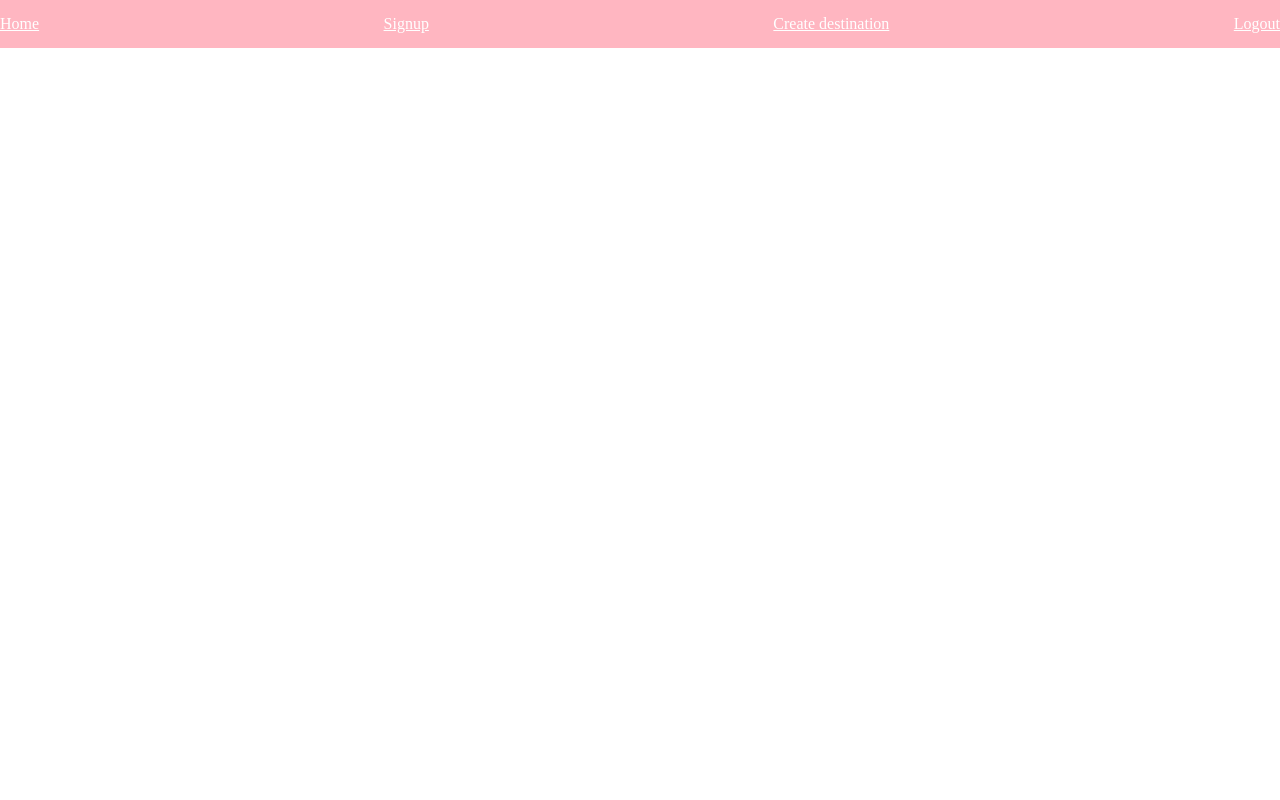
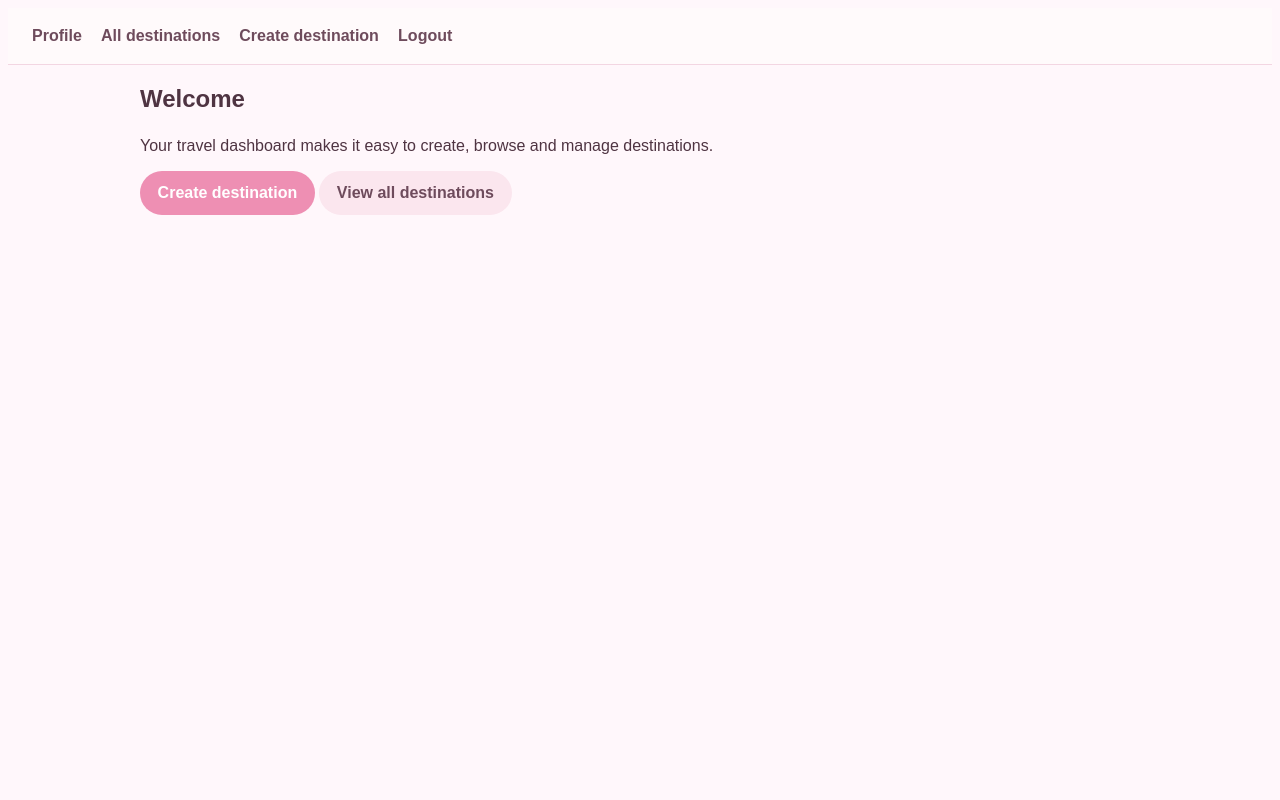
Before and after one commit to Anla0008/2026_1_travel, a Flask app: page /profile in a window 1280 px wide. Run offline with Flask 3, Linux system fonts and the light colour scheme; the visitor is signed in with stand-in values (Sample User, id 1).

Commit message:
basis funktioner med basis styling

```diff
--- a/app.py
+++ b/app.py
@@ -319,7 +319,7 @@ def api_get_destinations():
 def show_destinations():
     try:
         user = session.get("user", "")
-        return render_template("/page_destinations.html", user=user, x=x)
+        return render_template("page_destinations.html", user=user, x=x)
     except Exception as ex:
         ic(ex)
         return "Hovsa"
@@ -330,7 +330,8 @@ def api_get_destination(destination_pk):
     try:
         db, cursor = x.db()
         q= """
-            SELECT * FROM destinations WHERE destination_pk = %s
+            SELECT * FROM destinations
+            WHERE destination_pk = %s
         """
 
         cursor.execute(q, (destination_pk,))
@@ -340,7 +341,7 @@ def api_get_destination(destination_pk):
 
     except Exception as ex:
         ic(ex)
-        return jsonify({"Error": "System under maintenance"}), 500
+        return jsonify({"error": "System under maintenance"}), 500
 
     finally:
         if "cursor" in locals(): cursor.close()
@@ -352,6 +353,8 @@ def api_get_destination(destination_pk):
 def show_destination(destination_pk):
     try:
         user = session.get("user", "")
+        if not user:
+            return redirect("/login")
         return render_template("page_single_destination.html", user=user, x=x)
 
     except Exception as ex:
@@ -364,7 +367,7 @@ def api_destination(destination_pk):
     try:
         user = session.get("user")
         if not user:
-            return jsonify({"Error": "Unauthorized"}), 401
+            return jsonify({"error": "Unauthorized"}), 401
 
         destination_title = x.validate_destination_title()
         destination_date_from = x.validate_destination_date_from()
@@ -382,7 +385,7 @@ def api_destination(destination_pk):
                 destination_description = %s,
                 destination_location = %s,
                 destination_country = %s
-            WHERE destination_pk = %s
+            WHERE destination_pk = %s AND user_fk = %s
         """
 
         cursor.execute (q, (
@@ -392,7 +395,8 @@ def api_destination(destination_pk):
             destination_description,
             destination_location,
             destination_country,
-            destination_pk
+            destination_pk,
+            user["user_pk"]
         ))
         db.commit()
 
@@ -433,9 +437,9 @@ def api_delete_destination(destination_pk):
         db, cursor = x.db()
         q = """
             DELETE FROM destinations
-            WHERE destination_pk = %s
+            WHERE destination_pk = %s AND user_fk = %s
         """
-        cursor.execute(q, (destination_pk,))
+        cursor.execute(q, (destination_pk, user["user_pk"],))
         db.commit()
 
         return jsonify({"message": "Destination deleted"}), 200
--- a/static/app.css
+++ b/static/app.css
@@ -1,77 +1,136 @@
-* {
-  margin: 0;
+:root {
+  --bg: #fff7fb;
+  --surface: #ffffff;
+  --surface-soft: #ffeaf4;
+  --text: #4b2e3f;
+  --muted: #8a6579;
+  --border: #f3cddd;
+  --primary: #f48fb1;
+  --primary-hover: #ec7aa3;
+  --secondary: #fce4ec;
+  --shadow: 0 10px 25px rgba(244, 143, 177, 0.12);
+}
+
+body {
+  background-color: #fff7fb;
+  font-family: Arial, sans-serif;
+  color: #4f3442;
+}
+
+main {
+  max-width: 1000px;
+  margin: 0 auto;
+  padding: 2rem 1rem;
+}
+
+h1 {
+  margin-bottom: 1.5rem;
+}
+
+.main-nav {
+  display: flex;
+  gap: 1.2rem;
+  padding: 1.2rem 1.5rem;
+  border-bottom: 1px solid #f3d6e2;
+  background-color: #fffafb;
+}
+
+.main-nav a {
+  text-decoration: none;
+  color: #6e4b5c;
+  font-weight: 600;
+}
+
+.main-nav a:hover {
+  color: #d86d9a;
+}
+
+.page-shell {
   padding: 0;
-  box-sizing: border-box;
 }
-body {
-  width: 100%;
-  height: 100vh;
+
+.hero-card {
+  padding: 0;
+  background: transparent;
+  border: none;
+  box-shadow: none;
+}
+
+.destination-card,
+form {
+  background: var(--surface);
+  border: 1px solid var(--border);
+  border-radius: 18px;
+  box-shadow: var(--shadow);
+  padding: 1.5rem;
+}
+
+.destination-card {
+  padding: 1.25rem 0;
+  border-bottom: 1px solid #f1d9e3;
+}
+
+.destination-card h2 {
+  margin: 0 0 0.5rem;
+  color: #5e3d4f;
+}
+
+.destination-card p {
+  margin: 0.25rem 0;
+  color: #6f5a65;
+}
+
+form {
+  display: grid;
+  gap: 1rem;
+  margin-top: 1.5rem;
 }
 
 label {
-  span {
-    color: rgb(150 150 150);
-  }
+  display: block;
+  margin-bottom: 0.35rem;
+  color: #6e4b5c;
+  font-weight: 600;
 }
 
-#tooltip {
-  position: fixed;
-  top: 3rem;
-  left: 0;
-  z-index: 10;
+input,
+textarea {
   width: 100%;
-  display: flex;
-  justify-content: center;
-  pointer-events: none;
-
-  span {
-    padding: 1rem 2rem;
-  }
-
-  .ok {
-    background-color: lightpink;
-    border-radius: 10px;
-  }
-
-  .error {
-    background-color: lightcoral;
-    border-radius: 10px;
-  }
-}
-nav {
-  width: 100%;
-  height: 3rem;
-  background-color: lightpink;
-  display: flex;
-  justify-content: space-between;
-  align-items: center;
-  a {
-    color: white;
-  }
+  box-sizing: border-box;
+  padding: 0.9rem 1rem;
+  border: 1px solid #efc9d8;
+  border-radius: 12px;
+  background: #fffdfd;
 }
 
-#items {
-  width: 100%;
-  height: 100%;
-  display: grid;
-  grid-template-columns: 10fr 4fr;
-
-  #right {
-    padding: 1rem;
-    border-left: 1px solid black;
-    box-shadow: 0px 0px 10px black;
-  }
+textarea {
+  min-height: 120px;
+  resize: vertical;
 }
 
-.user {
-  padding: 1rem;
+button,
+.button-link {
+  display: inline-block;
+  padding: 0.8rem 1.1rem;
+  border: none;
+  border-radius: 999px;
+  text-decoration: none;
+  font-weight: 600;
+  cursor: pointer;
 }
 
-footer {
-  position: fixed;
-  bottom: 0;
-  left: 0;
-  width: 100%;
-  height: 0.5rem;
-  background-color: gray;
+button[type="submit"],
+.primary-btn {
+  background: #ee8fb3;
+  color: white;
 }
+
+button[type="submit"]:hover,
+.primary-btn:hover {
+  background: #df7ca3;
+}
+
+.secondary-btn {
+  background: #fbe6ee;
+  color: #6e4b5c;
+}
--- a/templates/_header.html
+++ b/templates/_header.html
@@ -12,16 +12,15 @@
 
     <div id="tooltip"></div>
 
-    <nav>
-        <a href="/">Home</a>
+    <nav class="main-nav">
+        <a href="/profile">Profile</a>
+        <a href="/destinations">All destinations</a>
+
+        {% if user %}
+        <a href="/create-destination">Create destination</a>
+        <a href="/logout">Logout</a>
+        {% else %}
         <a href="/signup">Signup</a>
-        <a href="/create-destination">Create destination</a>
-
-        {% if not user %}
         <a href="/login">Login</a>
-        {% else %}
-        <a href="/logout">Logout</a>
-
         {% endif %}
-
     </nav>
--- a/templates/page_create_destination.html
+++ b/templates/page_create_destination.html
@@ -22,11 +22,11 @@
 
         <div>
             <label>Description</label>
-            <textarea name="destination_desception" placeholder="Write a shot description"></textarea>
+            <textarea name="destination_description" placeholder="Write a short description"></textarea>
         </div>
 
         <div>
-            <label>Location</label>
+            <label>Location</label>,
             <input type="text" name="destination_location" placeholder="City or area"
                 mix-validate="{{x.REGEX_DESTINATION_LOCATION}}">
         </div>
--- a/templates/page_destinations.html
+++ b/templates/page_destinations.html
@@ -2,7 +2,7 @@
 
 <main>
     <h1>All destinations</h1>
-    <section id="destinations"></section>
+    <section id="destinations" class="destinations-list"></section>
 </main>
 
 <script type="module" src="/static/index.js" defer></script>
--- a/templates/page_profile.html
+++ b/templates/page_profile.html
@@ -1,7 +1,15 @@
 {%include "_header.html" %}
 
-<main>
+<main class="page-shell">
+    <section class="hero-card">
+        <h1>Welcome {{ user.user_first_name if user else "" }}</h1>
+        <p>Your travel dashboard makes it easy to create, browse and manage destinations.</p>
 
+        <div class="button-group">
+            <a class="button-link primary-btn" href="/create-destination">Create destination</a>
+            <a class="button-link secondary-btn" href="/destinations">View all destinations</a>
+        </div>
+    </section>
 </main>
 
 {%include "_footer.html" %}
```
Also changed, not shown: src/index.ts (+10 -5 lines), src/single-destination.ts (+13 -0 lines), static/single-destination.js (+9 -0 lines), templates/page_single_destination.html (+5 -2 lines), 2 other files.
